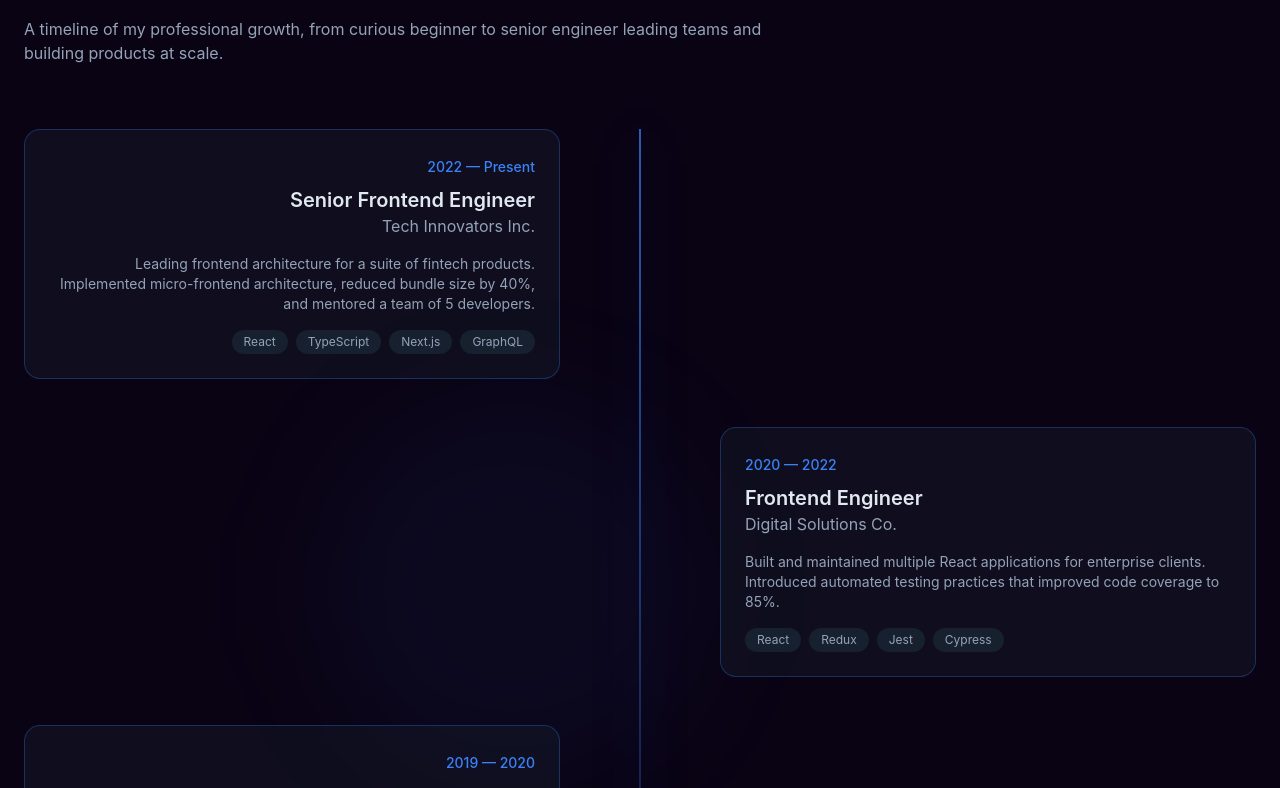
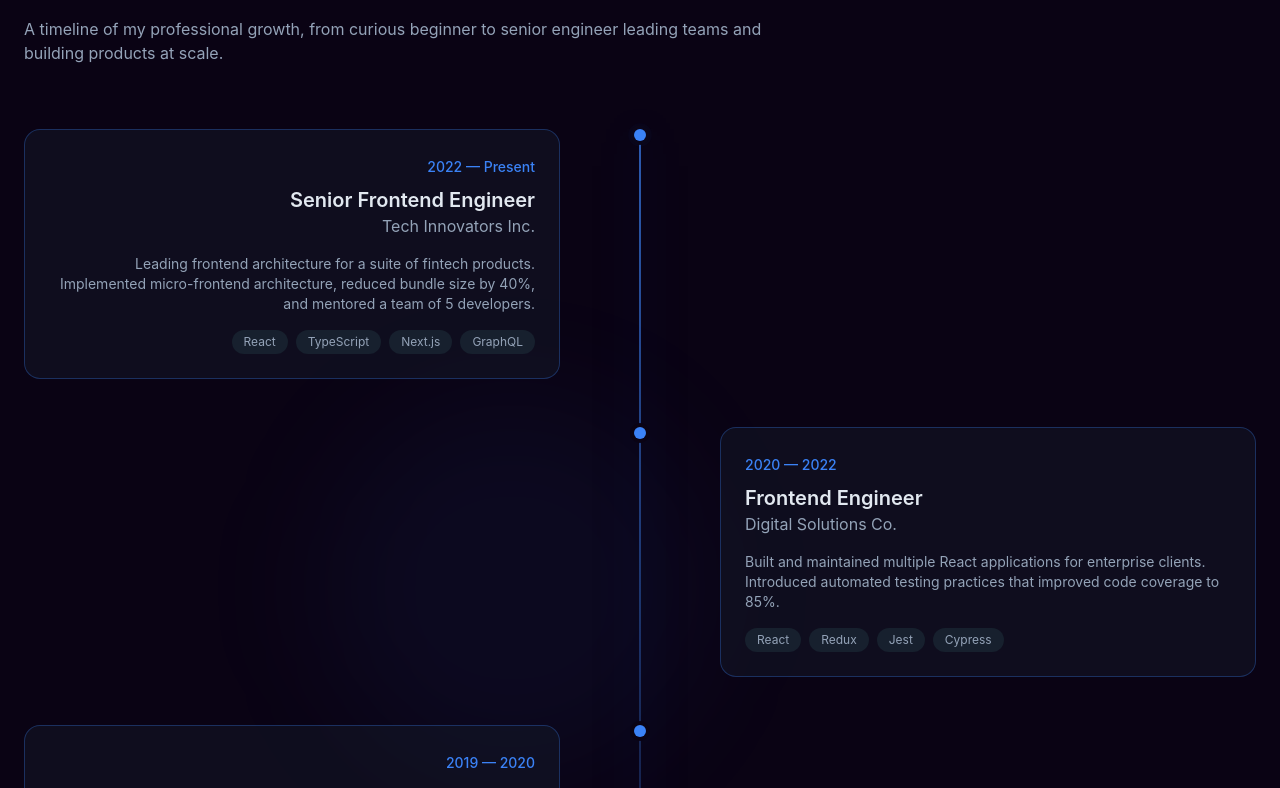
Before and after one commit to noahnoahnoahtran/Web_Dev, a React (Vite) app in the folder Website/10_portfolio/: page / in a window 1280 px wide. Shown: the part 3872-4660 px from the top of the page. Built offline with nearby package versions, Linux system fonts and the light colour scheme.

Commit message:
style(experience/dot): setup logic for experience dots with ping animation

```diff
--- a/Website/10_portfolio/src/sections/Experience.jsx
+++ b/Website/10_portfolio/src/sections/Experience.jsx
@@ -73,7 +73,11 @@ export const Experience = () => {
                 style={{ animationDelay: `${(index + 1) * 150}ms` }}
               >
                 {/* Timeline Dot */}
-                <div className="absolute"></div>
+                <div className="absolute left-0 md:left-1/2 top-0 w-3 h-3 bg-primary rounded-full -translate-x-1/2 ring-4 ring-background z-10">
+                  {experience.current && (
+                    <span className="absolute inset-0 rounded-full bg-primary animate-ping opacity-75" />
+                  )}
+                </div>
                 {/* Content */}
                 <div
                   className={`pl-8 md:pl-0 ${index % 2 === 0 ? "md:pr-16 md:text-right" : "md:col-start-2 md:pl-16"}`}
```
